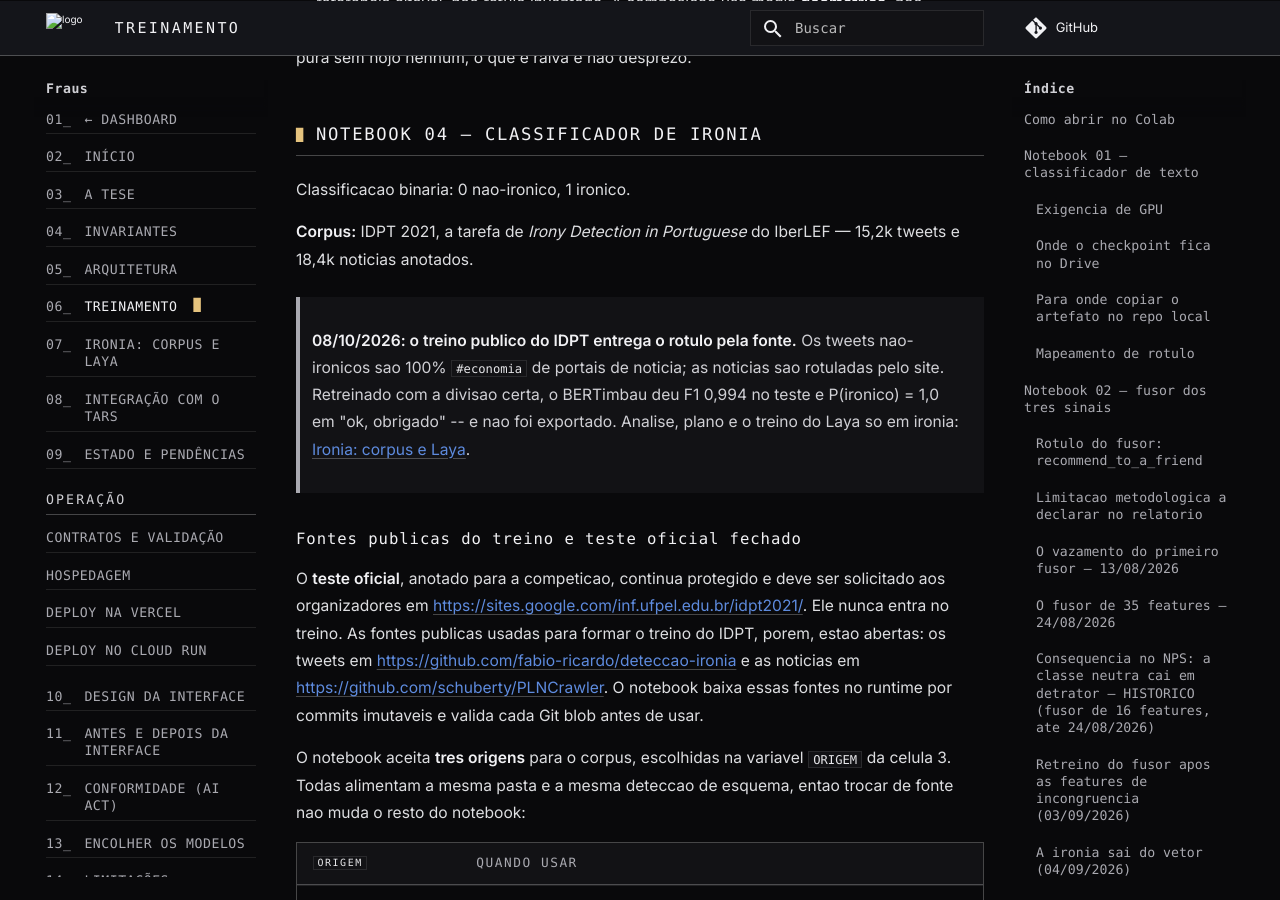
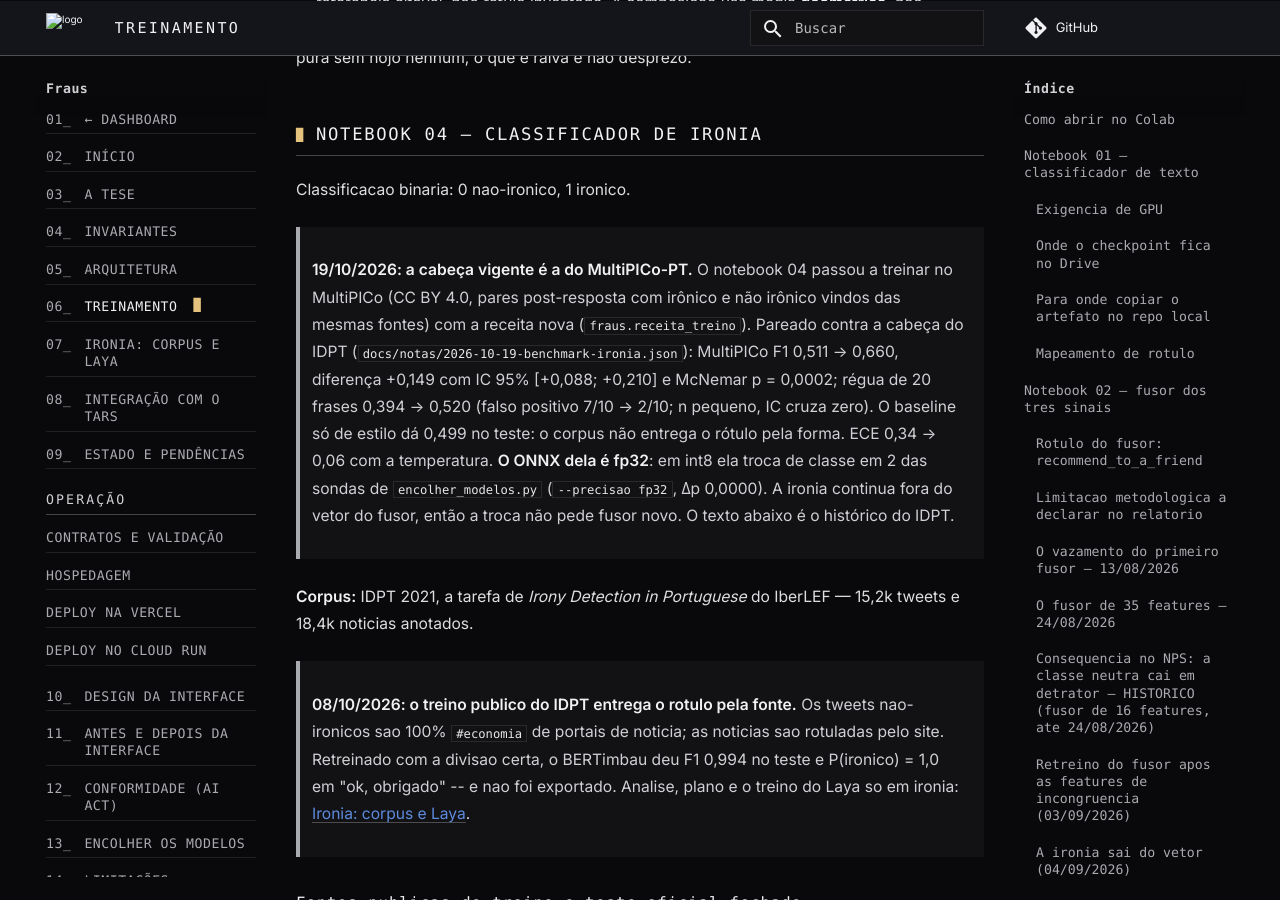
Before and after one commit to Joao-Tavares0312/Fraus, an MkDocs documentation site: the page built from docs/treinamento.md, in a window 1280 px wide and 900 px high, scrolled down 20405 px. Built offline with MkDocs 1.6.1 and Material for MkDocs 9.7.7, drawn with Linux system fonts in a browser that asks for light colours; some web fonts are replaced; comment, search, counter and statistics services are not loaded.

Commit message:
docs(ironia): a cabeca do MultiPICo substitui a do IDPT, com ONNX em fp32
Co-Authored-By: Neuro <neuro.chan.dev@gmail.com>

```diff
--- a/docs/treinamento.md
+++ b/docs/treinamento.md
@@ -596,6 +596,19 @@ O desprezo e derivado da **diade primaria raiva + nojo**, que e como Plutchik (1
 
 Classificacao binaria: 0 nao-ironico, 1 ironico.
 
+> **19/10/2026: a cabeça vigente é a do MultiPICo-PT.** O notebook 04 passou a
+> treinar no MultiPICo (CC BY 4.0, pares post-resposta com irônico e não irônico
+> vindos das mesmas fontes) com a receita nova (`fraus.receita_treino`). Pareado
+> contra a cabeça do IDPT (`docs/notas/2026-10-19-benchmark-ironia.json`):
+> MultiPICo F1 0,511 → 0,660, diferença +0,149 com IC 95% [+0,088; +0,210] e
+> McNemar p = 0,0002; régua de 20 frases 0,394 → 0,520 (falso positivo 7/10 →
+> 2/10; n pequeno, IC cruza zero). O baseline só de estilo dá 0,499 no teste: o
+> corpus não entrega o rótulo pela forma. ECE 0,34 → 0,06 com a temperatura.
+> **O ONNX dela é fp32**: em int8 ela troca de classe em 2 das sondas de
+> `encolher_modelos.py` (`--precisao fp32`, Δp 0,0000). A ironia continua fora
+> do vetor do fusor, então a troca não pede fusor novo. O texto abaixo é o
+> histórico do IDPT.
+
 **Corpus:** IDPT 2021, a tarefa de *Irony Detection in Portuguese* do IberLEF — 15,2k tweets e 18,4k noticias anotados.
 
 > **08/10/2026: o treino publico do IDPT entrega o rotulo pela fonte.** Os
```
Also changed, not shown: 1 other file.
